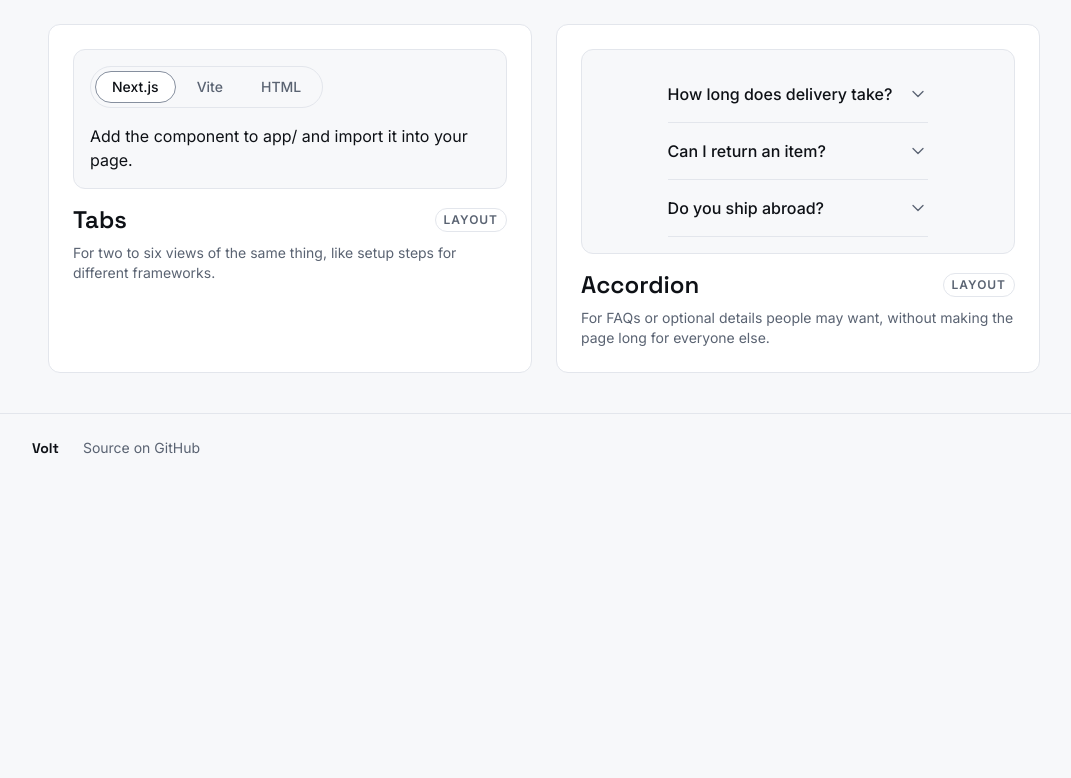
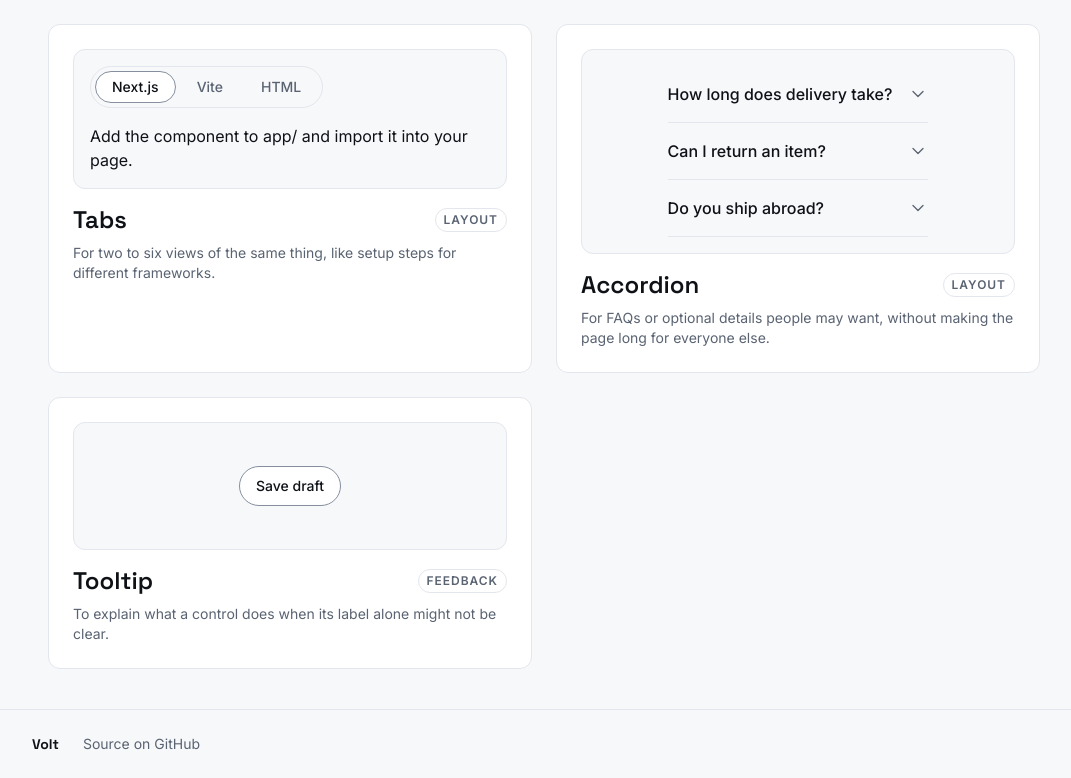
Before and after one commit to SamSto4/volt, a Next.js app: page /components in a window 1280 px wide. Shown: the part 1096-1874 px from the top of the page, without its empty margins (96-1167 px from the left). Before the commit the page ends 1578 px from the top, so only its background shows below. Built offline with nearby package versions, Linux system fonts and the light colour scheme.

Commit message:
feat(ui): Volt Tooltip (label or description), WCAG 1.4.13
Ink fill, surface text, 400ms hover delay, shown on keyboard focus;
Escape dismisses without moving focus; hoverable; persistent.

Co-Authored-By: Claude Opus 5.5 <noreply@anthropic.com>

```diff
--- /dev/null
+++ b/src/components/ui/tooltip.jsx
@@ -0,0 +1,98 @@
+"use client";
+
+import { cloneElement, isValidElement, useEffect, useId, useRef, useState } from "react";
+import { cn } from "@/lib/utils";
+
+// Volt tooltip (DESIGN.md §10): ink fill, surface text, `small` type,
+// radius-sm, after a 400ms hover delay, and on keyboard focus.
+//
+// WCAG 1.4.13 (content on hover or focus) asks for three things, all here:
+// - dismissible: Escape hides it without moving focus or the pointer;
+// - hoverable: the pointer can move onto the tooltip without it vanishing;
+// - persistent: it stays until the pointer leaves, focus moves, or Escape.
+
+const HOVER_DELAY_MS = 400;
+
+/**
+ * @param {{
+ *   content: string,
+ *   children: import("react").ReactElement<any>,
+ *   kind?: "label" | "description",
+ *   side?: "top" | "bottom",
+ *   className?: string,
+ * }} props
+ *   kind: "label" when the tooltip *is* the trigger's name (icon-only buttons:
+ *   the text becomes its accessible name via aria-labelledby); "description"
+ *   for extra information (aria-describedby).
+ */
+export function Tooltip({ content, children, kind = "description", side = "top", className }) {
+  const id = useId();
+  const [open, setOpen] = useState(false);
+  const timer = useRef(/** @type {ReturnType<typeof setTimeout> | undefined} */ (undefined));
+
+  // Clear a pending show if the tooltip unmounts first.
+  useEffect(() => () => clearTimeout(timer.current), []);
+
+  const show = () => {
+    clearTimeout(timer.current);
+    setOpen(true);
+  };
+  const hide = () => {
+    clearTimeout(timer.current);
+    setOpen(false);
+  };
+
+  const trigger = isValidElement(children)
+    ? cloneElement(children, kind === "label" ? { "aria-labelledby": id } : { "aria-describedby": id })
+    : children;
+
+  return (
+    <span
+      data-slot="tooltip"
+      className={cn("relative inline-flex", className)}
+      onPointerEnter={() => {
+        clearTimeout(timer.current);
+        timer.current = setTimeout(() => setOpen(true), HOVER_DELAY_MS);
+      }}
+      // Leaving the trigger *and* the tooltip (it's inside this span) hides it.
+      onPointerLeave={hide}
+      onFocus={(event) => {
+        // Keyboard focus only: a mouse click shouldn't pop a tooltip.
+        if (isFocusVisible(event.target)) show();
+      }}
+      onBlur={hide}
+      onKeyDown={(event) => {
+        if (event.key === "Escape" && open) {
+          // Close the tooltip only; don't let Escape also close a dialog or clear a selection.
+          event.stopPropagation();
+          hide();
+        }
+      }}
+    >
+      {trigger}
+      <span
+        id={id}
+        role="tooltip"
+        // In the DOM even when hidden, so aria-labelledby/-describedby always
+        // resolve. Hidden elements still count for those relationships.
+        hidden={!open}
+        className={cn(
+          "absolute left-1/2 z-50 w-max max-w-64 -translate-x-1/2 rounded-sm bg-foreground px-2 py-1 type-small text-background",
+          side === "top" ? "bottom-full mb-2" : "top-full mt-2",
+        )}
+      >
+        {content}
+      </span>
+    </span>
+  );
+}
+
+/** @param {EventTarget} target */
+function isFocusVisible(target) {
+  try {
+    return /** @type {Element} */ (target).matches(":focus-visible");
+  } catch {
+    // Older engines without :focus-visible: show it, which errs on the side of access.
+    return true;
+  }
+}
--- a/src/editor/components-map.js
+++ b/src/editor/components-map.js
@@ -6,6 +6,7 @@ import { Button } from "@/components/ui/button";
 import { Card } from "@/components/ui/card";
 import { InputField } from "@/components/ui/input";
 import { TabsBlock } from "@/components/ui/tabs";
+import { Tooltip } from "@/components/ui/tooltip";
 
 /**
  * Links each manifest name to the React component that renders it.
@@ -27,4 +28,5 @@ export const componentsByName = {
   avatar: Avatar,
   tabs: TabsBlock,
   accordion: AccordionBlock,
+  tooltip: Tooltip,
 };
--- a/src/editor/render-element.jsx
+++ b/src/editor/render-element.jsx
@@ -7,6 +7,7 @@ import { Button } from "@/components/ui/button";
 import { Card, CardContent, CardDescription, CardFooter, CardHeader, CardTitle } from "@/components/ui/card";
 import { Input, InputField } from "@/components/ui/input";
 import { Tabs, TabsContent, TabsList, TabsTrigger } from "@/components/ui/tabs";
+import { Tooltip } from "@/components/ui/tooltip";
 import { isRenderable } from "@/lib/codegen/jsx.js";
 
 // Renders the same element tree that codegen prints (ADR 0003) as real React.
@@ -42,6 +43,7 @@ export const scope = {
   TabsContent,
   TabsList,
   TabsTrigger,
+  Tooltip,
 };
 
 /**
--- a/src/registry/index.js
+++ b/src/registry/index.js
@@ -6,6 +6,7 @@ import button from "./button.js";
 import card from "./card.js";
 import input from "./input.js";
 import tabs from "./tabs.js";
+import tooltip from "./tooltip.js";
 
 /**
  * Every component manifest, in catalog order. Adding a component means adding
@@ -13,4 +14,4 @@ import tabs from "./tabs.js";
  *
  * @type {import("./schema.js").Manifest[]}
  */
-export const manifests = [button, badge, card, input, alert, avatar, tabs, accordion];
+export const manifests = [button, badge, card, input, alert, avatar, tabs, accordion, tooltip];
--- /dev/null
+++ b/src/registry/tooltip.js
@@ -0,0 +1,63 @@
+import { z } from "zod";
+import { h } from "../lib/codegen/jsx.js";
+import { defineManifest } from "./schema.js";
+
+export const tooltipProps = z.object({
+  label: z.string().min(1).max(40).default("Save draft").meta({ title: "Button label" }),
+  content: z
+    .string()
+    .min(1)
+    .max(120)
+    .default("Keeps your changes without publishing them.")
+    .meta({ title: "Tooltip text" }),
+  variant: z.enum(["secondary", "ghost", "primary"]).default("secondary").meta({ title: "Button style" }),
+});
+
+/** @typedef {z.infer<typeof tooltipProps>} TooltipProps */
+
+export default defineManifest({
+  name: "tooltip",
+  title: "Tooltip",
+  category: "feedback",
+  description: "A short hint that appears when you point at or focus a control.",
+  usage: {
+    whenToUse: "To explain what a control does when its label alone might not be clear.",
+    whenNotToUse: "For anything people must read to use the page. Tooltips are easy to miss, and touch screens have no hover.",
+  },
+  props: tooltipProps,
+  variants: [
+    { name: "On a button", props: {} },
+    { name: "On a ghost button", props: { variant: "ghost", label: "Shortcuts", content: "Press ? to see every keyboard shortcut." } },
+  ],
+  fits: ["action"],
+  a11y: {
+    role: "tooltip",
+    keyboard: [
+      { keys: "Tab", action: "Focusing the control shows the tooltip" },
+      { keys: "Escape", action: "Hides the tooltip without moving focus" },
+    ],
+    notes: [
+      "The tooltip is linked to its control with aria-describedby, so screen readers read it after the control's name.",
+      "It appears on keyboard focus as well as hover, and you can move the pointer onto it without it disappearing (WCAG 1.4.13).",
+      "On icon-only buttons, use it as the label (kind=\"label\"): its text becomes the button's accessible name.",
+      "Touch screens have no hover, so never put information only in a tooltip.",
+    ],
+  },
+  code: {
+    from: "@/components/ui/tooltip",
+    // The trigger is a real Volt Button, imported from its own module.
+    uses: { Button: "@/components/ui/button" },
+    render: (/** @type {TooltipProps} */ props) =>
+      h(
+        "Tooltip",
+        { content: props.content },
+        // Button's own default style is primary, so only other styles are written out.
+        h("Button", { variant: props.variant === "primary" ? undefined : props.variant }, props.label),
+      ),
+  },
+  install: {
+    dependencies: [],
+    // Another Volt component this one is built on: copy it too.
+    registryDependencies: ["utils", "button"],
+  },
+});
```
Also changed, not shown: 1 other file (tests, documents, lock files or other folders).
